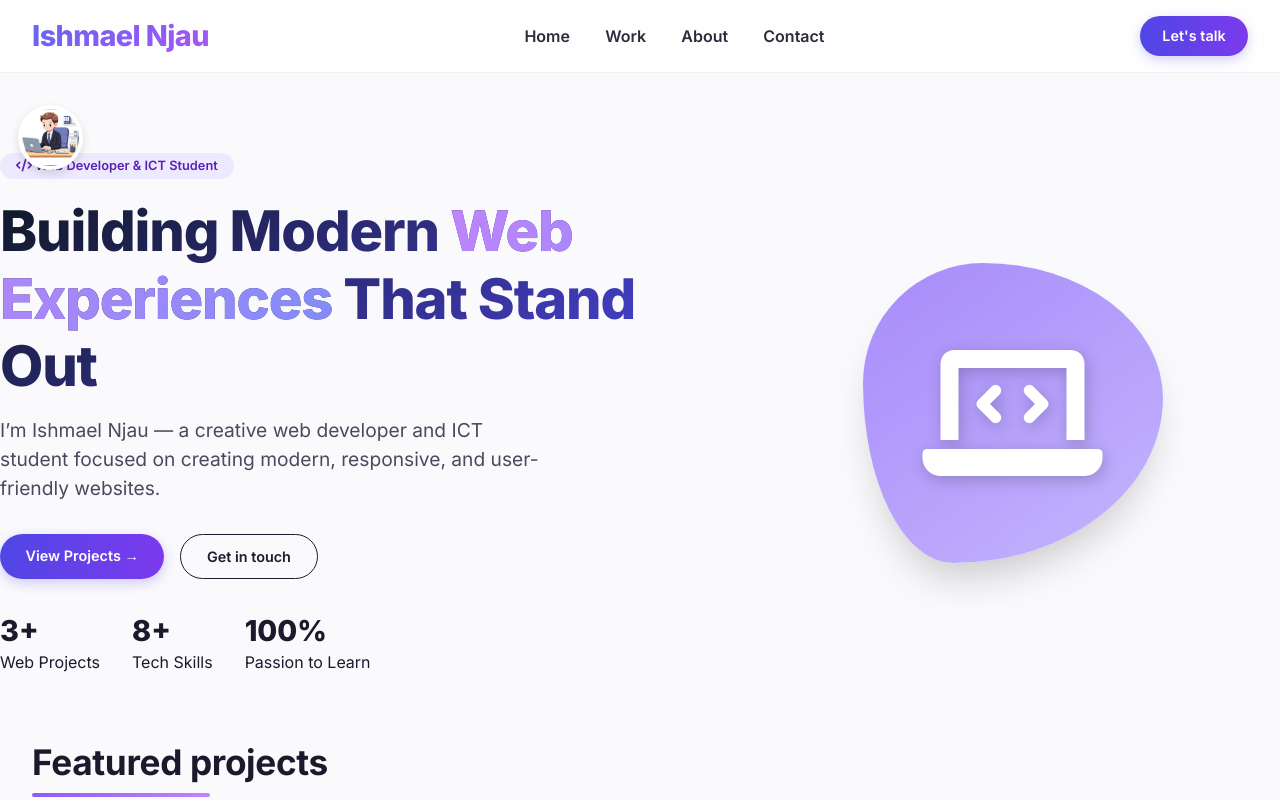
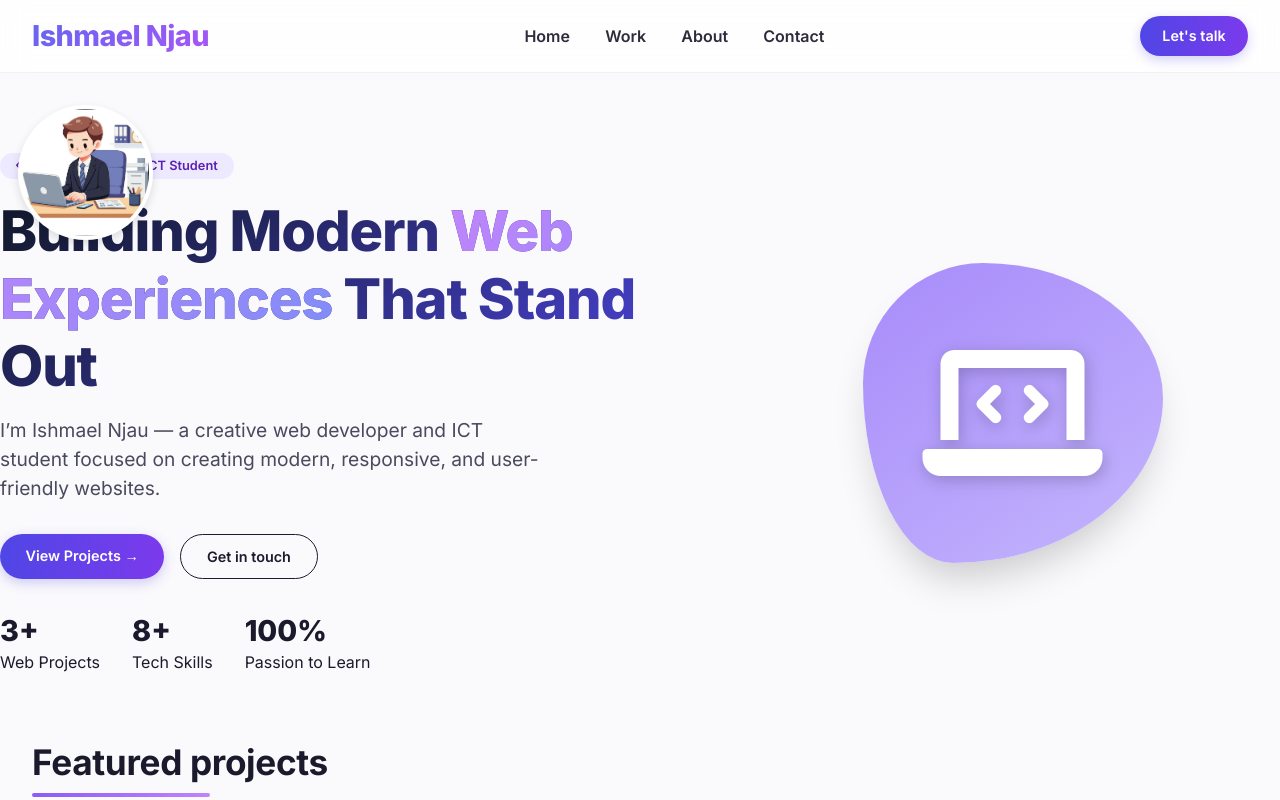
Before and after one commit to jeyjey-001/ishmael-njau, a plain HTML site: page index.html in a window 1280 px wide. Shown: the top 800 px of the page. Drawn offline with Linux system fonts and the light colour scheme.

Commit message:
Add files via upload

```diff
--- a/index.html
+++ b/index.html
@@ -455,8 +455,8 @@
   position: absolute;
   top: 105px;
   left: 18px;
-  width: 65px;
-  height: 65px;
+ width: 135px;
+height: 135px;
   border-radius: 50%;
   object-fit: cover;s
   z-index: 10;
```
